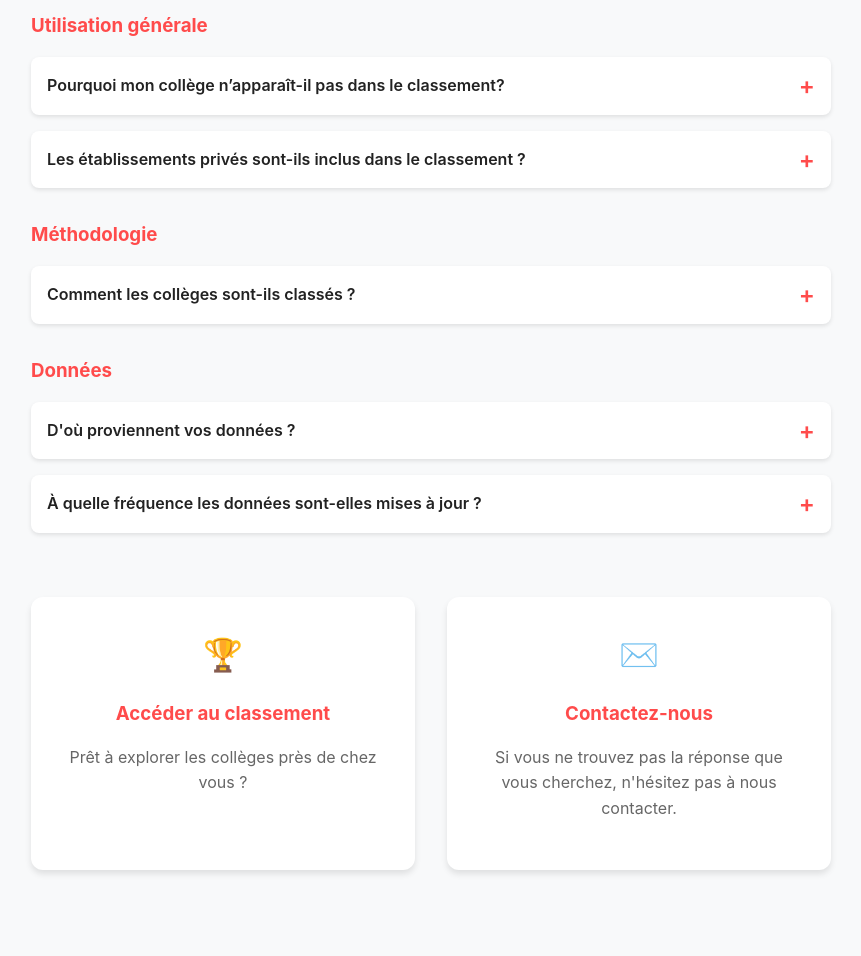
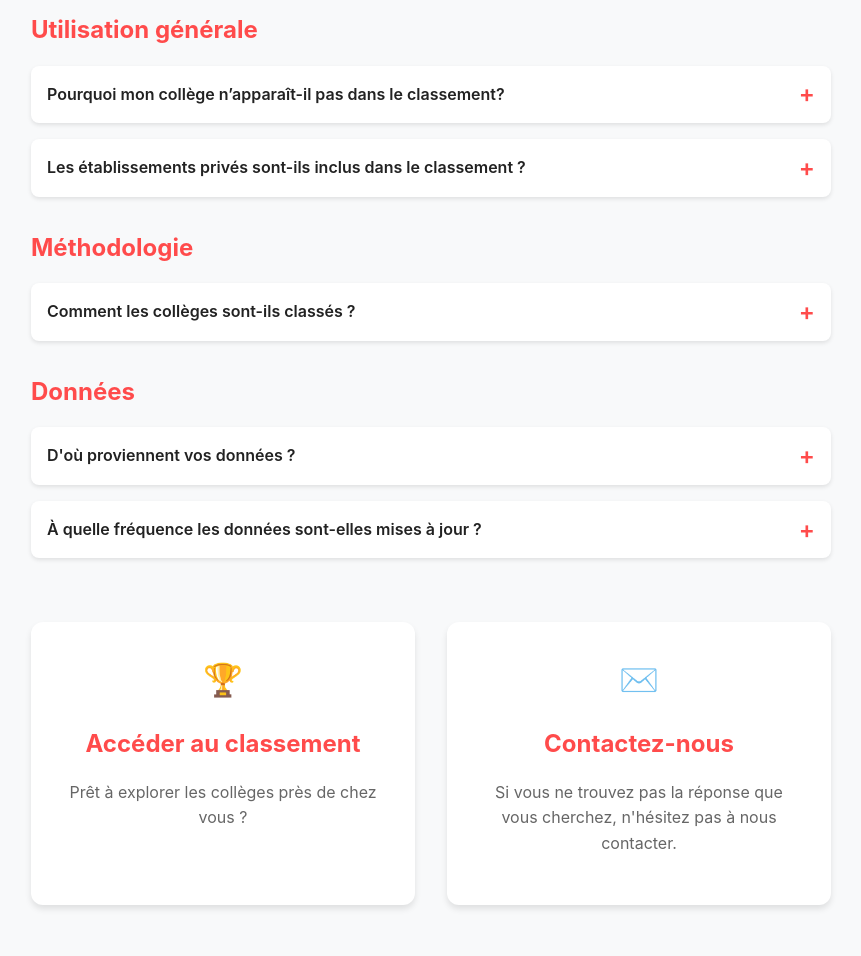
Before and after one commit to GraziellaL/classement-colleges, a plain HTML site: page faq/index.html in a window 1280 px wide. Shown: the part 360-1316 px from the top of the page, without its empty margins (209-1070 px from the left). Drawn offline with Linux system fonts and the light colour scheme.

Commit message:
❓FAQ et ✉️contact

```diff
--- a/faq/index.html
+++ b/faq/index.html
@@ -59,10 +59,6 @@
             font-size: 2.5rem;
             margin-bottom: 2rem;
         }
-        h2 {
-            color: var(--primary-color);
-            margin: 2rem 0 1rem;
-        }
         .intro {
             max-width: 800px;
             margin: 0 auto 3rem;
@@ -75,7 +71,7 @@
         .faq-category {
             margin-bottom: 2rem;
         }
-        .faq-category h3 {
+        .faq-category h2 {
             color: var(--primary-color);
             margin-bottom: 1rem;
         }
@@ -197,13 +193,13 @@
             <div class="help-options">
                 <a href="https://app.classement-colleges.fr/" class="help-card">
                     <div style="font-size: 2rem; margin-bottom: 1rem;">🏆</div>
-                    <h3 style="margin-bottom: 1rem; color: var(--primary-color);">Accéder au classement</h3>
+                    <h2 style="margin-bottom: 1rem; color: var(--primary-color);">Accéder au classement</h2>
                     <p style="font-size: 1rem; color: #666;">Prêt à explorer les collèges près de chez vous ?</p>
                 </a>
 
                 <a href="mailto:contact@classement-colleges.fr" class="help-card">
                     <div style="font-size: 2rem; margin-bottom: 1rem;">✉️</div>
-                    <h3 style="margin-bottom: 1rem; color: var(--primary-color);">Contactez-nous</h3>
+                    <h2 style="margin-bottom: 1rem; color: var(--primary-color);">Contactez-nous</h2>
                     <p style="font-size: 1rem; color: #666;">Si vous ne trouvez pas la réponse que vous cherchez, n'hésitez pas à nous contacter.</p>
                 </a>
             </div>
@@ -245,7 +241,7 @@
                 data.categories.forEach(category => {
                     const categorySection = document.createElement('div');
                     categorySection.className = 'faq-category';
-                    categorySection.innerHTML = `<h3>${category.name}</h3>`;
+                    categorySection.innerHTML = `<h2>${category.name}</h2>`;
 
                     category.questions.forEach(item => {
                         const details = document.createElement('details');
```
Also changed, not shown: index.html (+1 -1 lines).
